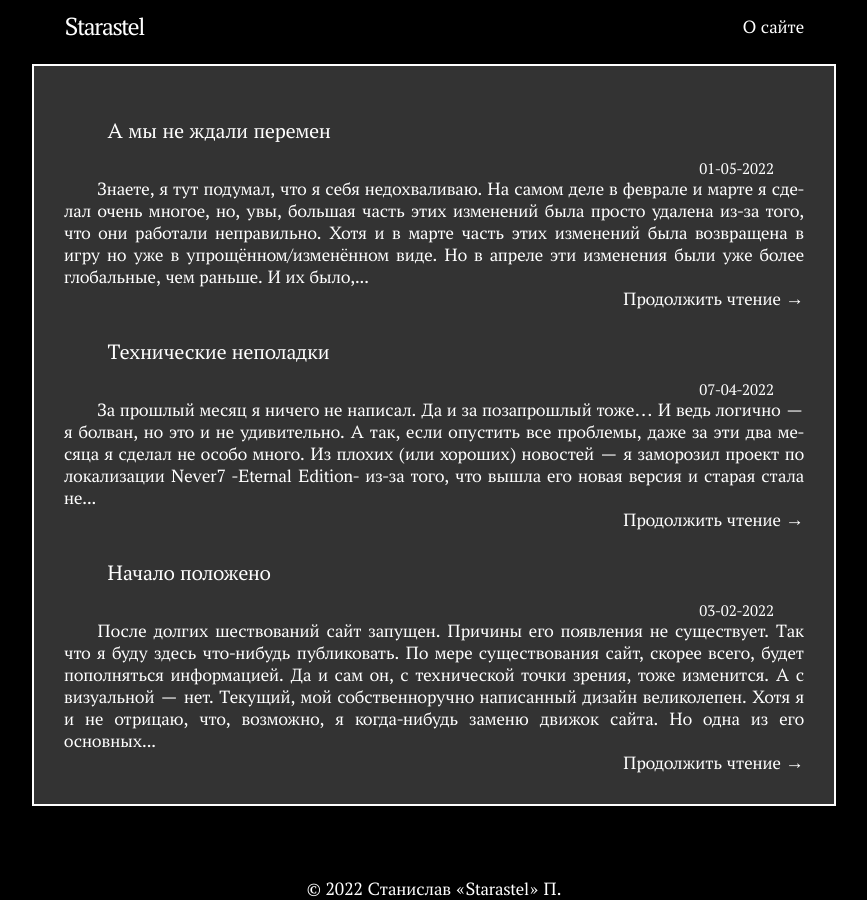
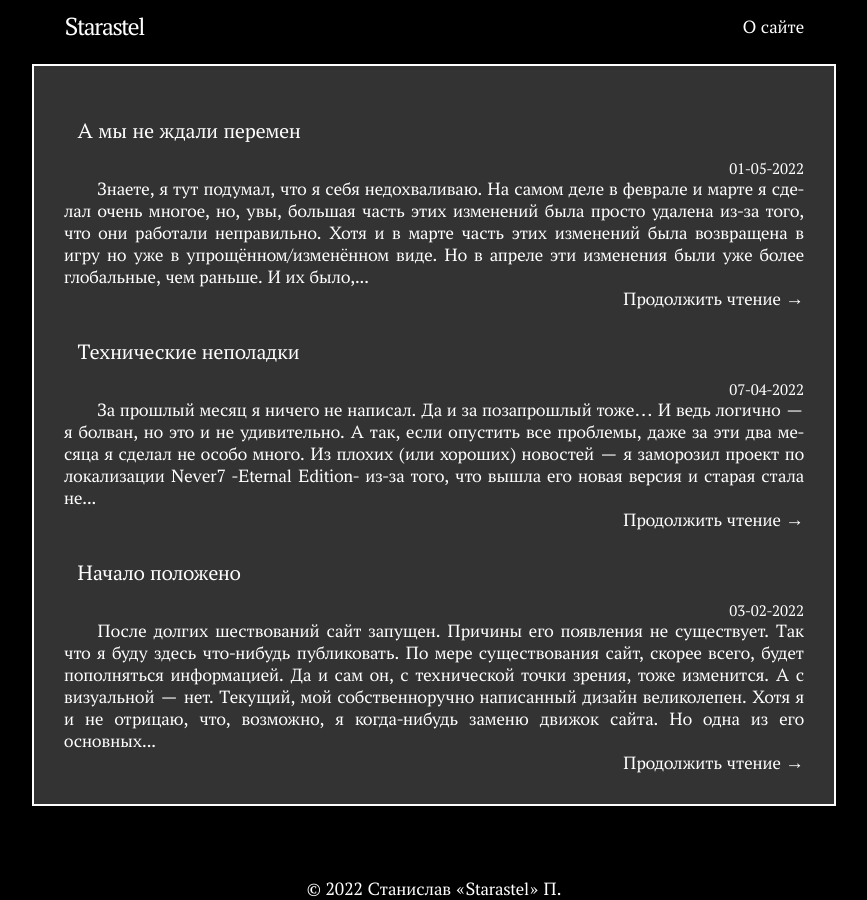
Before and after one commit to Starastel/stStarastel, a Jekyll site: the page built from index.html, in a window 1280 px wide. Shown: the whole page, without its empty margins (206-1073 px from the left). Built offline with Jekyll 4.4.1, drawn with Linux system fonts in a browser that asks for light colours; the list of posts is cut into pages by our own code.

Commit message:
Update home.html

```diff
--- a/_layouts/home.html
+++ b/_layouts/home.html
@@ -12,7 +12,7 @@ layout: default
 	<ul class="post-list">
 	  {%- for post in paginator.posts -%}
 		<li>
-			<div class="wrapper">
+			<div class="pst_ttl">
 			<h3><a href="{{ post.url }}">{{ post.title }}</a></h3>
 			{%- assign date_format = site.date_format | default: "%d-%m-%Y" -%}
 			<font size="3pt"><p style="text-align:right;">{{ post.date | date: date_format }}</p></font>
```
